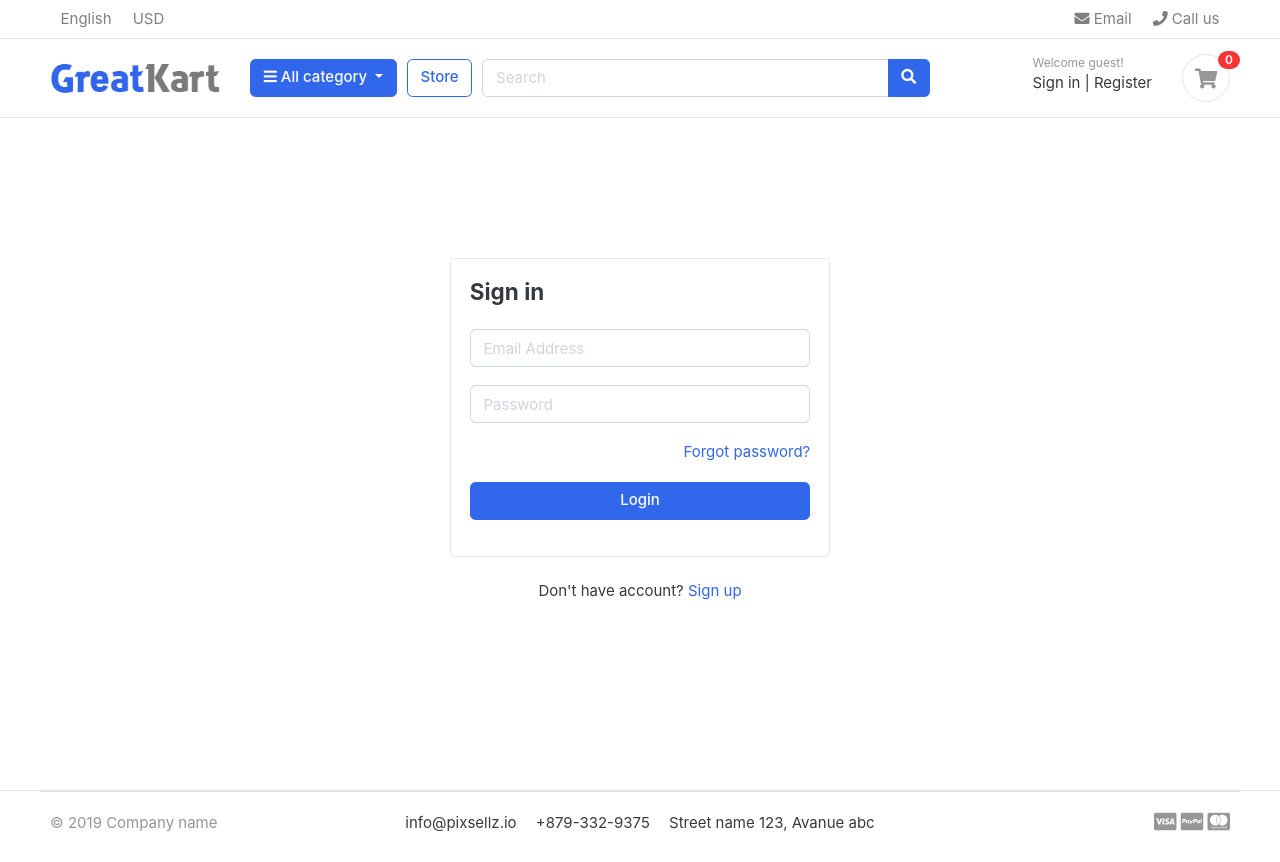
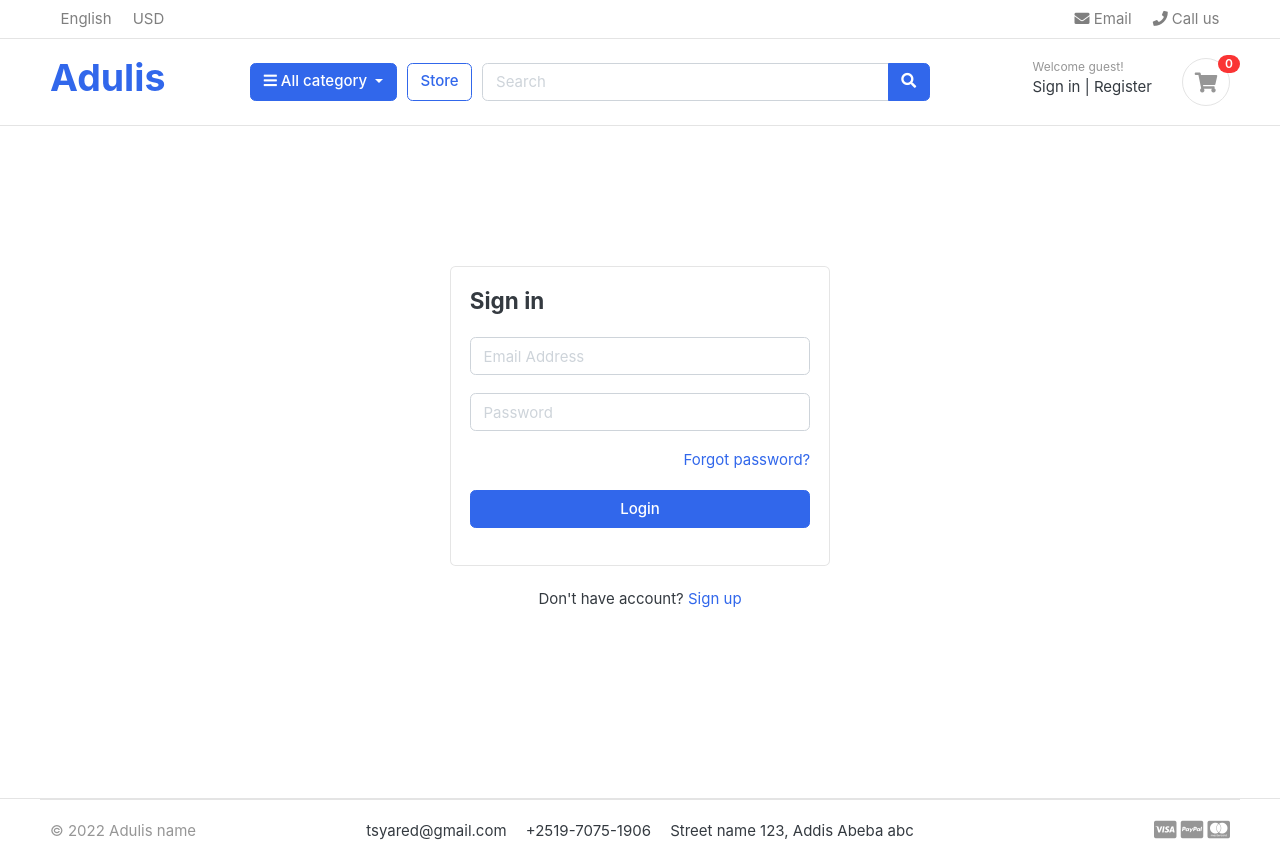
Before and after one commit to yaredtsy/django-e-commerce, a Django app: page /account/login/ in a window 1280 px wide. Before the commit the page ends 832 px from the top, so only its background shows below. Run offline with Django 4.2, Linux system fonts and the light colour scheme; data that the repository does not hold is empty; parts of the project's set-up code (start-up, migrations or seed data) failed here and were passed over; some libraries are stand-ins or nearby versions; some web fonts are replaced.

Commit message:
Login Start

```diff
--- a/templates/accounts/login.html
+++ b/templates/accounts/login.html
@@ -31,7 +31,7 @@
           </div> <!-- card-body.// -->
         </div> <!-- card .// -->
 
-         <p class="text-center mt-4">Don't have account? <a href="#">Sign up</a></p>
+         <p class="text-center mt-4">Don't have account? <a href="{% url 'register' %}">Sign up</a></p>
          <br><br>
     <!-- ============================ COMPONENT LOGIN  END.// ================================= -->
 
--- a/templates/accounts/register.html
+++ b/templates/accounts/register.html
@@ -54,7 +54,7 @@
                 </form>
             </article><!-- card-body.// -->
         </div> <!-- card .// -->
-        <p class="text-center mt-4">Have an account? <a href="">Log In</a></p>
+        <p class="text-center mt-4">Have an account? <a href="{% url 'login' %}">Log In</a></p>
         <br><br>
     <!-- ============================ COMPONENT REGISTER  END.// ================================= -->
 
--- a/templates/base.html
+++ b/templates/base.html
@@ -7,7 +7,7 @@
 <meta http-equiv="cache-control" content="max-age=604800" />
 <meta name="viewport" content="width=device-width, initial-scale=1, shrink-to-fit=no">
 
-<title>GreatKart | One of the Biggest Online Shopping Platform</title>
+<title>Adulis | One of the Biggest Online Shopping Platform</title>
 
 <link href="{% static 'images/favicon.ico' %}" rel="shortcut icon" type="image/x-icon">
 
--- a/templates/includes/footer.html
+++ b/templates/includes/footer.html
@@ -4,12 +4,12 @@
 	<div class="container">
 		<section class="footer-bottom border-top row">
 			<div class="col-md-2">
-				<p class="text-muted"> &copy 2019 Company name </p>
+				<p class="text-muted"> &copy 2022 Adulis name </p>
 			</div>
 			<div class="col-md-8 text-md-center">
-				<span  class="px-2">info@pixsellz.io</span>
-				<span  class="px-2">+879-332-9375</span>
-				<span  class="px-2">Street name 123, Avanue abc</span>
+				<span  class="px-2">tsyared@gmail.com</span>
+				<span  class="px-2">+2519-7075-1906</span>
+				<span  class="px-2">Street name 123, Addis Abeba abc</span>
 			</div>
 			<div class="col-md-2 text-md-right text-muted">
 				<i class="fab fa-lg fa-cc-visa"></i>
--- a/templates/includes/navbar.html
+++ b/templates/includes/navbar.html
@@ -46,7 +46,7 @@
       <div class="row align-items-center">
         <div class="col-lg-2 col-md-3 col-6">
           <a href="{% url 'home' %}" class="brand-wrap">
-            <img class="logo" src="{% static './images/logo.png'%}" />
+            <h1>Adulis</h1>
           </a>
           <!-- brand-wrap.// -->
         </div>
```
